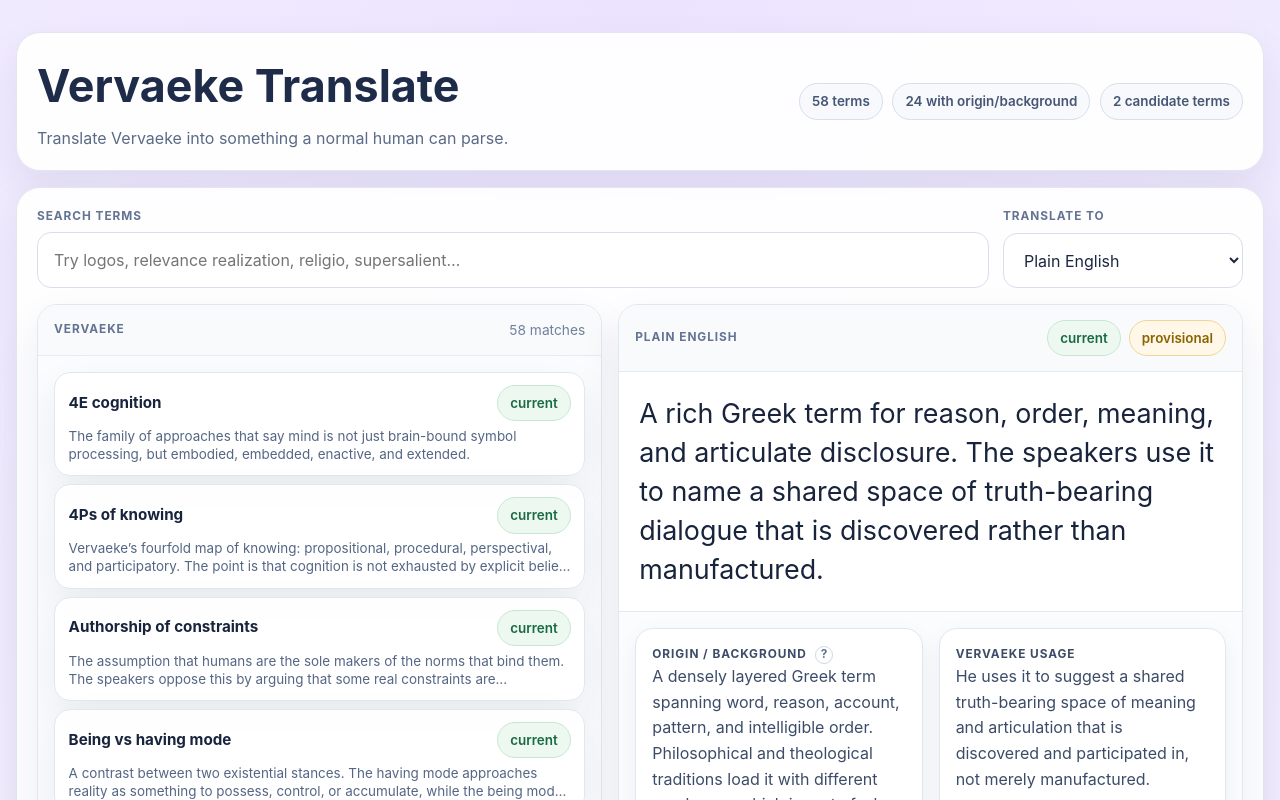
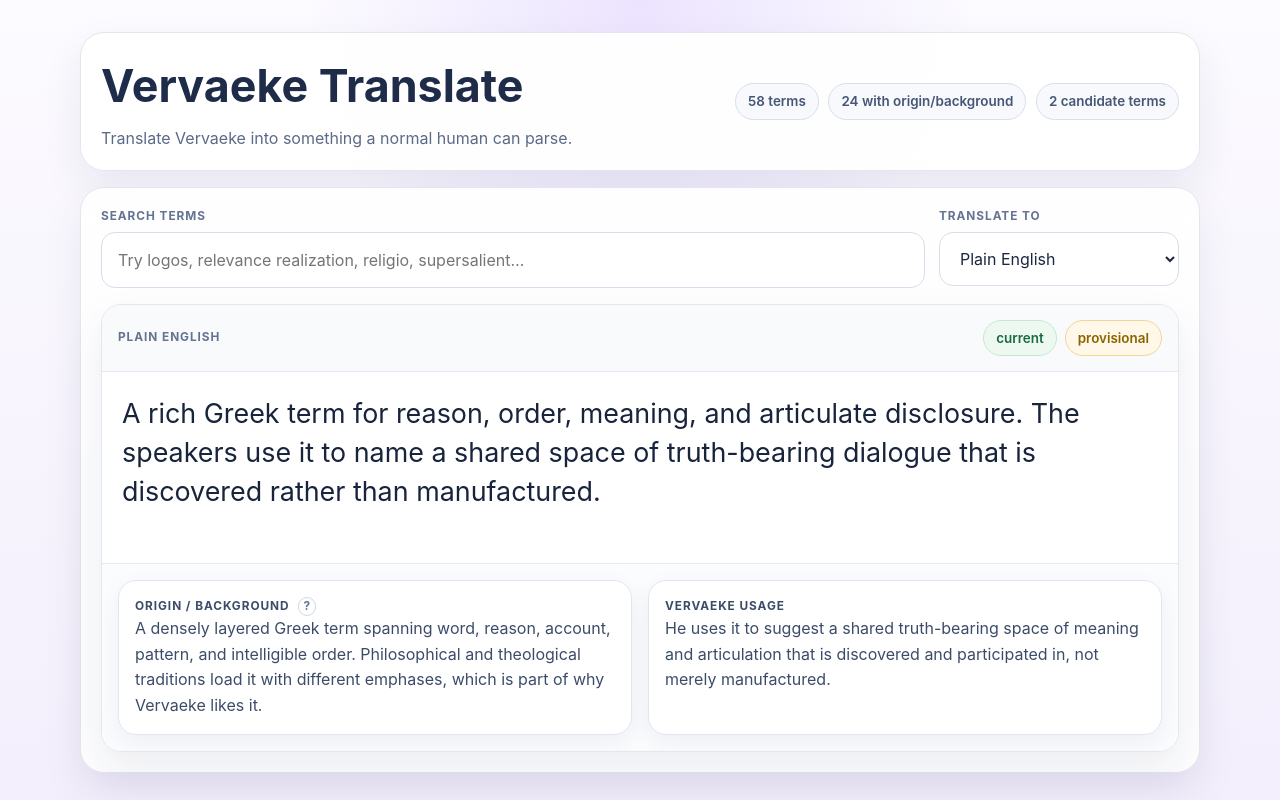
Before and after one commit to djinoz/vervaeke-translate, a React (Vite) app: page / in a window 1280 px wide. Shown: the top 800 px of the page. Built offline with nearby package versions, Linux system fonts and the light colour scheme.

Commit message:
feat: replace term list with typeahead dropdown

```diff
--- a/src/App.css
+++ b/src/App.css
@@ -1,5 +1,5 @@
 .app-shell {
-  width: min(1280px, calc(100% - 2rem));
+  width: min(1120px, calc(100% - 2rem));
   margin: 0 auto;
   padding: 2rem 0 4rem;
   display: grid;
@@ -10,8 +10,8 @@
 .translate-card,
 .translate-window,
 .translation-surface,
-.term-button,
-.mobile-term-drawer {
+.typeahead-dropdown,
+.typeahead-option {
   background: rgba(255, 255, 255, 0.94);
   border: 1px solid #e2e6ef;
   box-shadow: 0 18px 42px rgba(27, 42, 74, 0.08);
@@ -20,7 +20,7 @@
 .app-header,
 .translate-card,
 .translation-surface,
-.mobile-term-drawer {
+.typeahead-dropdown {
   border-radius: 24px;
 }
 
@@ -78,6 +78,7 @@
   display: grid;
   grid-template-columns: minmax(0, 1fr) 240px;
   gap: 0.9rem;
+  align-items: start;
 }
 
 .toolbar-field {
@@ -107,10 +108,78 @@
   color: #1c2740;
 }
 
-.translate-windows {
-  display: grid;
-  grid-template-columns: minmax(320px, 0.95fr) minmax(420px, 1.05fr);
-  gap: 1rem;
+.typeahead-shell {
+  position: relative;
+}
+
+.typeahead-dropdown {
+  position: absolute;
+  z-index: 20;
+  top: calc(100% + 0.45rem);
+  left: 0;
+  right: 0;
+  padding: 0.5rem;
+  max-height: 24rem;
+  overflow: auto;
+}
+
+.typeahead-option {
+  width: 100%;
+  padding: 0.75rem 0.85rem;
+  border-radius: 16px;
+  text-align: left;
+  cursor: pointer;
+  transition: transform 120ms ease, border-color 120ms ease, box-shadow 120ms ease;
+}
+
+.typeahead-option + .typeahead-option {
+  margin-top: 0.45rem;
+}
+
+.typeahead-option:hover,
+.typeahead-option.active {
+  transform: translateY(-1px);
+  border-color: #adc2ea;
+  box-shadow: 0 12px 24px rgba(38, 72, 133, 0.12);
+}
+
+.typeahead-option-head,
+.badge-stack,
+.detail-heading-row {
+  display: flex;
+  align-items: center;
+  gap: 0.5rem;
+  flex-wrap: wrap;
+}
+
+.typeahead-option-head {
+  justify-content: space-between;
+}
+
+.typeahead-option-head strong {
+  font-size: 0.95rem;
+  color: #18233c;
+}
+
+.typeahead-option-copy {
+  display: -webkit-box;
+  margin-top: 0.35rem;
+  color: #556684;
+  font-size: 0.84rem;
+  line-height: 1.35;
+  overflow: hidden;
+  text-overflow: ellipsis;
+  -webkit-box-orient: vertical;
+  -webkit-line-clamp: 2;
+  line-clamp: 2;
+  max-height: 2.7em;
+}
+
+.typeahead-footer {
+  margin: 0.65rem 0 0;
+  padding: 0 0.25rem;
+  color: #70809d;
+  font-size: 0.82rem;
 }
 
 .translate-window {
@@ -118,7 +187,7 @@
   overflow: hidden;
   display: grid;
   grid-template-rows: auto 1fr;
-  min-height: 42rem;
+  min-height: 28rem;
 }
 
 .window-header {
@@ -129,11 +198,6 @@
   padding: 0.9rem 1rem;
   border-bottom: 1px solid #e5e9f2;
   background: #f8fafc;
-}
-
-.window-meta {
-  color: #72819d;
-  font-size: 0.86rem;
 }
 
 .translation-surface.primary-surface {
@@ -147,73 +211,6 @@
   color: #17233d;
   background: #fff;
   border-bottom: 1px solid #e5e9f2;
-}
-
-.term-buttons {
-  display: grid;
-  gap: 0.7rem;
-  padding: 1rem;
-  align-content: start;
-  overflow: auto;
-  background: #fbfcfe;
-}
-
-.term-buttons.compact-list {
-  gap: 0.5rem;
-}
-
-.term-button {
-  width: 100%;
-  padding: 0.75rem 0.85rem;
-  border-radius: 16px;
-  text-align: left;
-  cursor: pointer;
-  transition: transform 120ms ease, border-color 120ms ease, box-shadow 120ms ease;
-}
-
-.term-button:hover,
-.term-button.active {
-  transform: translateY(-1px);
-  border-color: #adc2ea;
-  box-shadow: 0 12px 24px rgba(38, 72, 133, 0.12);
-}
-
-.term-button-head,
-.badge-stack,
-.detail-heading-row,
-.mobile-term-drawer summary {
-  display: flex;
-  align-items: center;
-  gap: 0.5rem;
-  flex-wrap: wrap;
-}
-
-.term-button-head,
-.mobile-term-drawer summary {
-  justify-content: space-between;
-}
-
-.term-button-head strong {
-  font-size: 0.95rem;
-  color: #18233c;
-}
-
-.term-button-copy {
-  display: -webkit-box;
-  margin-top: 0.35rem;
-  color: #556684;
-  font-size: 0.84rem;
-  line-height: 1.35;
-  overflow: hidden;
-  text-overflow: ellipsis;
-  -webkit-box-orient: vertical;
-  -webkit-line-clamp: 2;
-  line-clamp: 2;
-  max-height: 2.7em;
-}
-
-.result-window {
-  grid-template-rows: auto auto auto 1fr;
 }
 
 .translation-surface {
@@ -288,28 +285,6 @@
   line-height: 1.6;
 }
 
-.mobile-term-drawer {
-  display: none;
-  overflow: hidden;
-}
-
-.mobile-term-drawer summary {
-  list-style: none;
-  cursor: pointer;
-  padding: 0.95rem 1rem;
-  background: #f8fafc;
-  color: #1e2c49;
-  font-weight: 600;
-}
-
-.mobile-term-drawer summary::-webkit-details-marker {
-  display: none;
-}
-
-.mobile-term-drawer[open] summary {
-  border-bottom: 1px solid #e5e9f2;
-}
-
 .badge.current {
   background: #edf8f1;
   border-color: #c8e7d0;
@@ -338,8 +313,7 @@ code {
   font-family: ui-monospace, SFMono-Regular, Menlo, Consolas, monospace;
 }
 
-@media (max-width: 1080px) {
-  .translate-windows,
+@media (max-width: 900px) {
   .translate-toolbar,
   .detail-grid,
   .app-header {
@@ -349,10 +323,6 @@ code {
 
   .header-stats {
     justify-content: flex-start;
-  }
-
-  .translate-window {
-    min-height: auto;
   }
 }
 
@@ -365,10 +335,9 @@ code {
   .app-header,
   .translate-card,
   .translate-window,
-  .term-button,
   .detail-surface,
   .empty-state,
-  .mobile-term-drawer {
+  .typeahead-dropdown {
     border-radius: 18px;
   }
 
@@ -382,29 +351,12 @@ code {
     padding: 1rem;
   }
 
-  .desktop-source-window {
-    display: none;
+  .detail-grid {
+    grid-template-columns: 1fr;
+    padding: 0.8rem;
   }
 
-  .translate-windows {
-    grid-template-columns: 1fr;
-  }
-
-  .result-window {
-    order: 1;
-  }
-
-  .mobile-term-drawer {
-    display: block;
-    order: 2;
-  }
-
-  .detail-grid {
-    grid-template-columns: 1fr;
-  }
-
-  .term-buttons,
-  .detail-grid {
-    padding: 0.8rem;
+  .typeahead-dropdown {
+    max-height: 18rem;
   }
 }
--- a/src/App.tsx
+++ b/src/App.tsx
@@ -9,12 +9,16 @@ function pickInitialEntry(entries: SeedCorpusEntry[]): SeedCorpusEntry {
   return entries.find((entry) => entry.slug === 'logos') ?? entries[0]!
 }
 
+const TYPEAHEAD_LIMIT = 8
+
 function App() {
   const [query, setQuery] = useState('')
   const [selectedTargetLanguage, setSelectedTargetLanguage] = useState('plain-english')
   const [selectedSlug, setSelectedSlug] = useState(() => pickInitialEntry(seedCorpusEntries).slug)
+  const [isDropdownOpen, setIsDropdownOpen] = useState(false)
 
   const filteredEntries = useMemo(() => searchCorpus(seedCorpusEntries, query), [query])
+  const dropdownEntries = filteredEntries.slice(0, TYPEAHEAD_LIMIT)
 
   const selectedEntry =
     filteredEntries.find((entry) => entry.slug === selectedSlug) ?? filteredEntries[0] ?? null
@@ -22,6 +26,7 @@ function App() {
   const handleEntrySelect = (entry: SeedCorpusEntry) => {
     setSelectedSlug(entry.slug)
     setQuery(entry.term)
+    setIsDropdownOpen(false)
   }
 
   return (
@@ -43,12 +48,48 @@ function App() {
         <div className="translate-toolbar">
           <label className="toolbar-field toolbar-search">
             <span>Search terms</span>
+            <div className="typeahead-shell">
               <input
                 type="search"
                 value={query}
-              onChange={(event) => setQuery(event.target.value)}
+                onChange={(event) => {
+                  setQuery(event.target.value)
+                  setIsDropdownOpen(true)
+                }}
+                onFocus={() => setIsDropdownOpen(true)}
+                onBlur={() => {
+                  window.setTimeout(() => setIsDropdownOpen(false), 120)
+                }}
                 placeholder="Try logos, relevance realization, religio, supersalient…"
               />
+
+              {isDropdownOpen && dropdownEntries.length > 0 ? (
+                <div className="typeahead-dropdown" role="listbox" aria-label="Matching Vervaeke terms">
+                  {dropdownEntries.map((entry) => (
+                    <button
+                      key={entry.slug}
+                      className={entry.slug === selectedEntry?.slug ? 'typeahead-option active' : 'typeahead-option'}
+                      onMouseDown={(event) => {
+                        event.preventDefault()
+                        handleEntrySelect(entry)
+                      }}
+                      type="button"
+                    >
+                      <span className="typeahead-option-head">
+                        <strong>{entry.term}</strong>
+                        <span className={entry.status === 'seed-current' ? 'badge current' : 'badge candidate'}>
+                          {entry.status === 'seed-current' ? 'current' : 'candidate'}
+                        </span>
+                      </span>
+                      <span className="typeahead-option-copy">{entry.translation}</span>
+                    </button>
+                  ))}
+                  {filteredEntries.length > TYPEAHEAD_LIMIT ? (
+                    <p className="typeahead-footer">Showing {TYPEAHEAD_LIMIT} of {filteredEntries.length} matches</p>
+                  ) : null}
+                </div>
+              ) : null}
+            </div>
           </label>
 
           <label className="toolbar-field toolbar-target">
@@ -65,33 +106,6 @@ function App() {
             </select>
           </label>
         </div>
-
-        <div className="translate-windows">
-          <section className="translate-window source-window desktop-source-window" aria-label="Source terms">
-            <div className="window-header">
-              <span className="window-label">Vervaeke</span>
-              <span className="window-meta">{filteredEntries.length} matches</span>
-            </div>
-
-            <div className="term-buttons compact-list">
-              {filteredEntries.map((entry) => (
-                <button
-                  key={entry.slug}
-                  className={entry.slug === selectedEntry?.slug ? 'term-button active' : 'term-button'}
-                  onClick={() => handleEntrySelect(entry)}
-                  type="button"
-                >
-                  <span className="term-button-head">
-                    <strong>{entry.term}</strong>
-                    <span className={entry.status === 'seed-current' ? 'badge current' : 'badge candidate'}>
-                      {entry.status === 'seed-current' ? 'current' : 'candidate'}
-                    </span>
-                  </span>
-                  <span className="term-button-copy">{entry.translation}</span>
-                </button>
-              ))}
-            </div>
-          </section>
 
         <section className="translate-window result-window" aria-label="Translation result">
           <div className="window-header">
@@ -164,33 +178,6 @@ function App() {
             </article>
           )}
         </section>
-        </div>
-
-        <details className="mobile-term-drawer">
-          <summary>
-            <span>Browse Vervaeke terms</span>
-            <span className="window-meta">{filteredEntries.length} matches</span>
-          </summary>
-
-          <div className="term-buttons compact-list">
-            {filteredEntries.map((entry) => (
-              <button
-                key={`mobile-${entry.slug}`}
-                className={entry.slug === selectedEntry?.slug ? 'term-button active' : 'term-button'}
-                onClick={() => handleEntrySelect(entry)}
-                type="button"
-              >
-                <span className="term-button-head">
-                  <strong>{entry.term}</strong>
-                  <span className={entry.status === 'seed-current' ? 'badge current' : 'badge candidate'}>
-                    {entry.status === 'seed-current' ? 'current' : 'candidate'}
-                  </span>
-                </span>
-                <span className="term-button-copy">{entry.translation}</span>
-              </button>
-            ))}
-          </div>
-        </details>
       </section>
     </main>
   )
```
Lines whose indentation alone changed are shown as unchanged.
